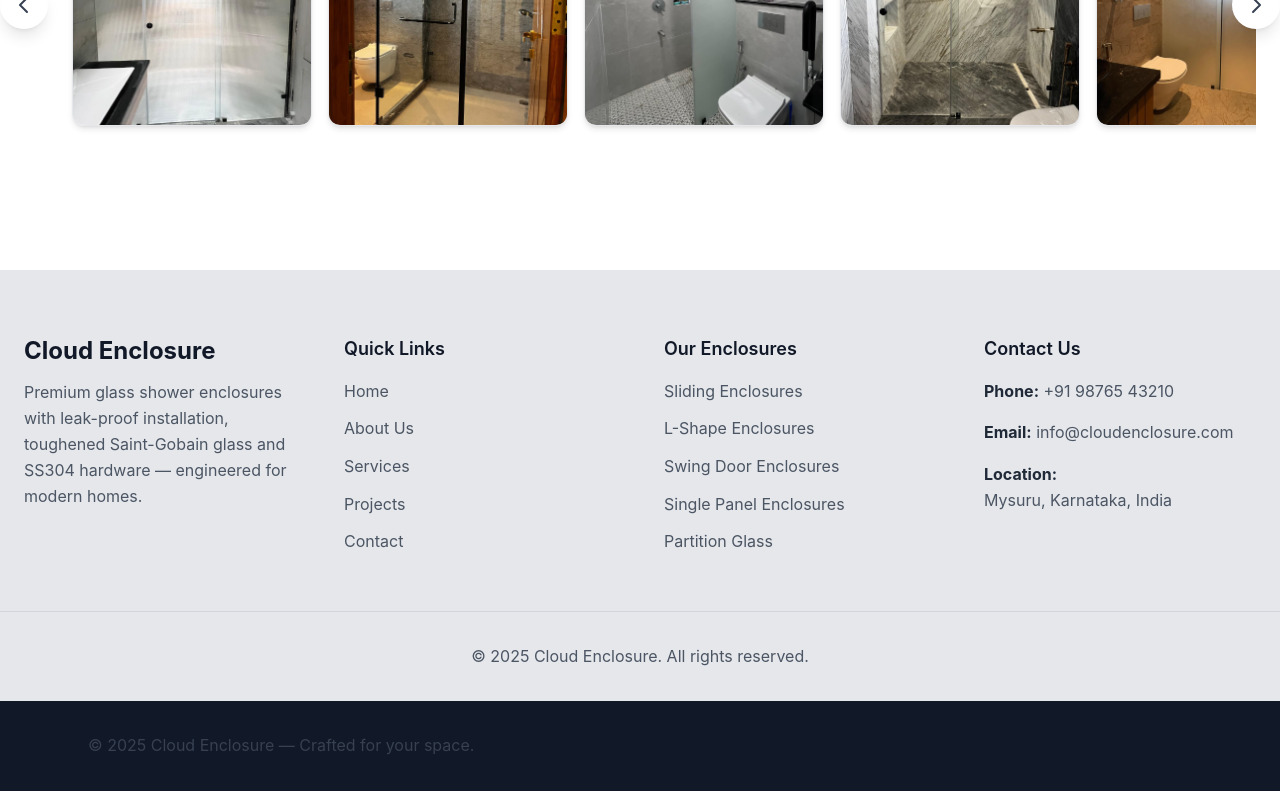
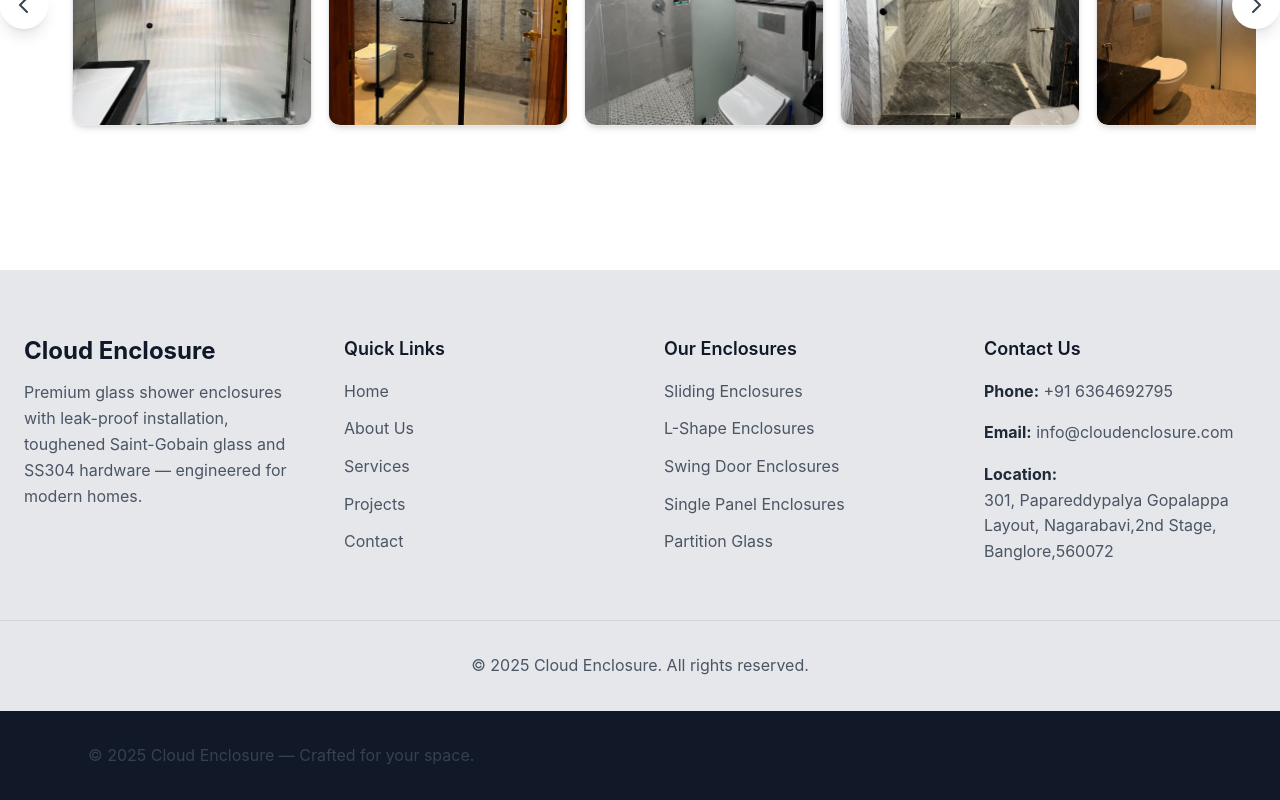
Before and after one commit to SrikanthVeera/cloud-enclosure, a React (Vite) app: page / in a window 1280 px wide. Shown: the part 4767-5567 px from the top of the page. Built offline with nearby package versions, Linux system fonts and the light colour scheme; the HTML template or start-up script is replaced by a standard one.

Commit message:
Fix TS unused variable errors

```diff
--- a/src/components/Footer.tsx
+++ b/src/components/Footer.tsx
@@ -62,14 +62,14 @@ export default function Footer() {
           <h4 className="text-lg font-semibold text-gray-900 mb-4">Contact Us</h4>
           <ul className="space-y-4 text-gray-600">
             <li>
-              <strong className="text-gray-800">Phone:</strong> +91 98765 43210
+              <strong className="text-gray-800">Phone:</strong> +91 6364692795
             </li>
             <li>
               <strong className="text-gray-800">Email:</strong> info@cloudenclosure.com
             </li>
             <li>
               <strong className="text-gray-800">Location:</strong><br />
-              Mysuru, Karnataka, India
+               301, Papareddypalya Gopalappa Layout, Nagarabavi,2nd Stage, Banglore,560072
             </li>
           </ul>
         </div>
```
